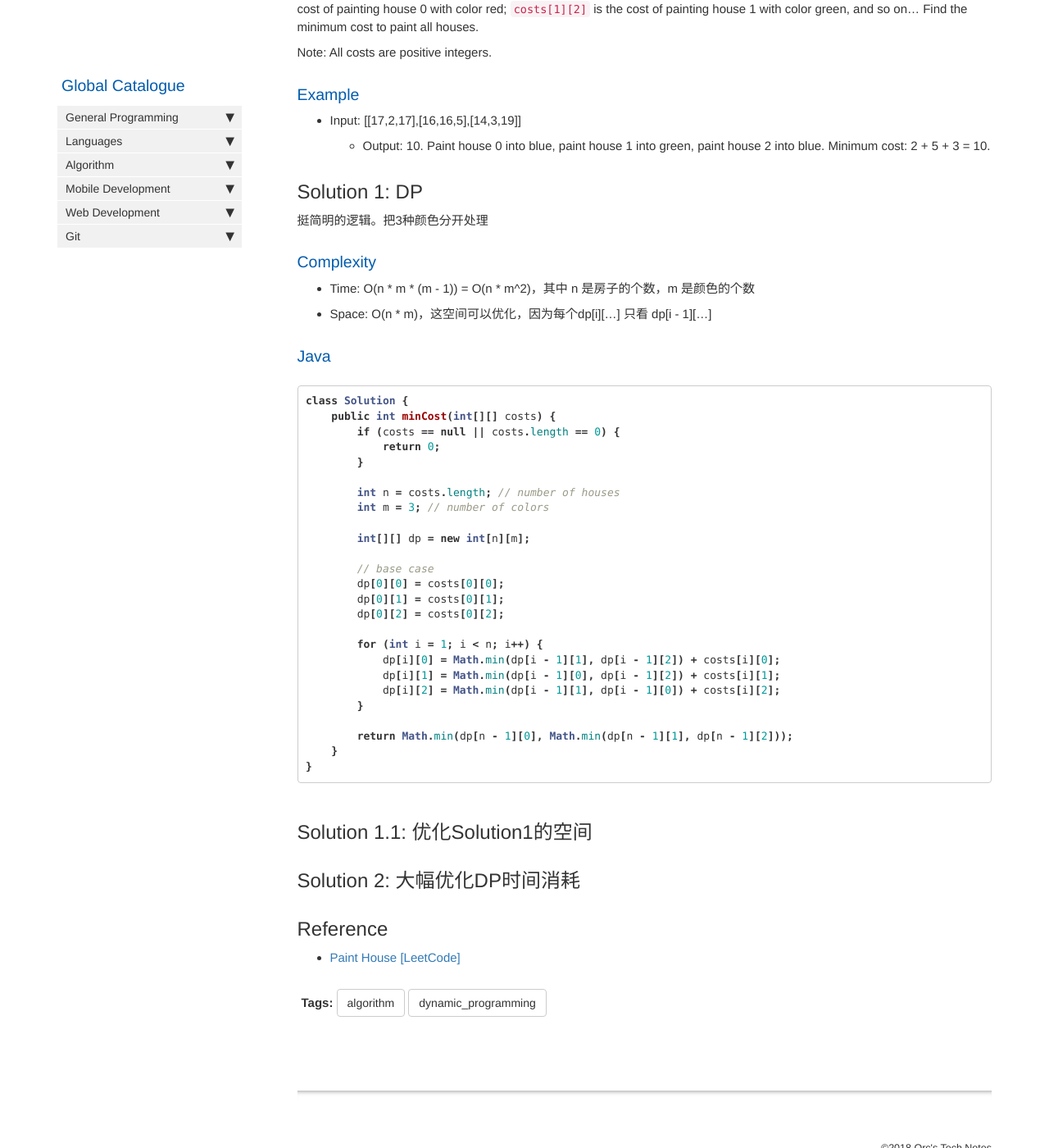
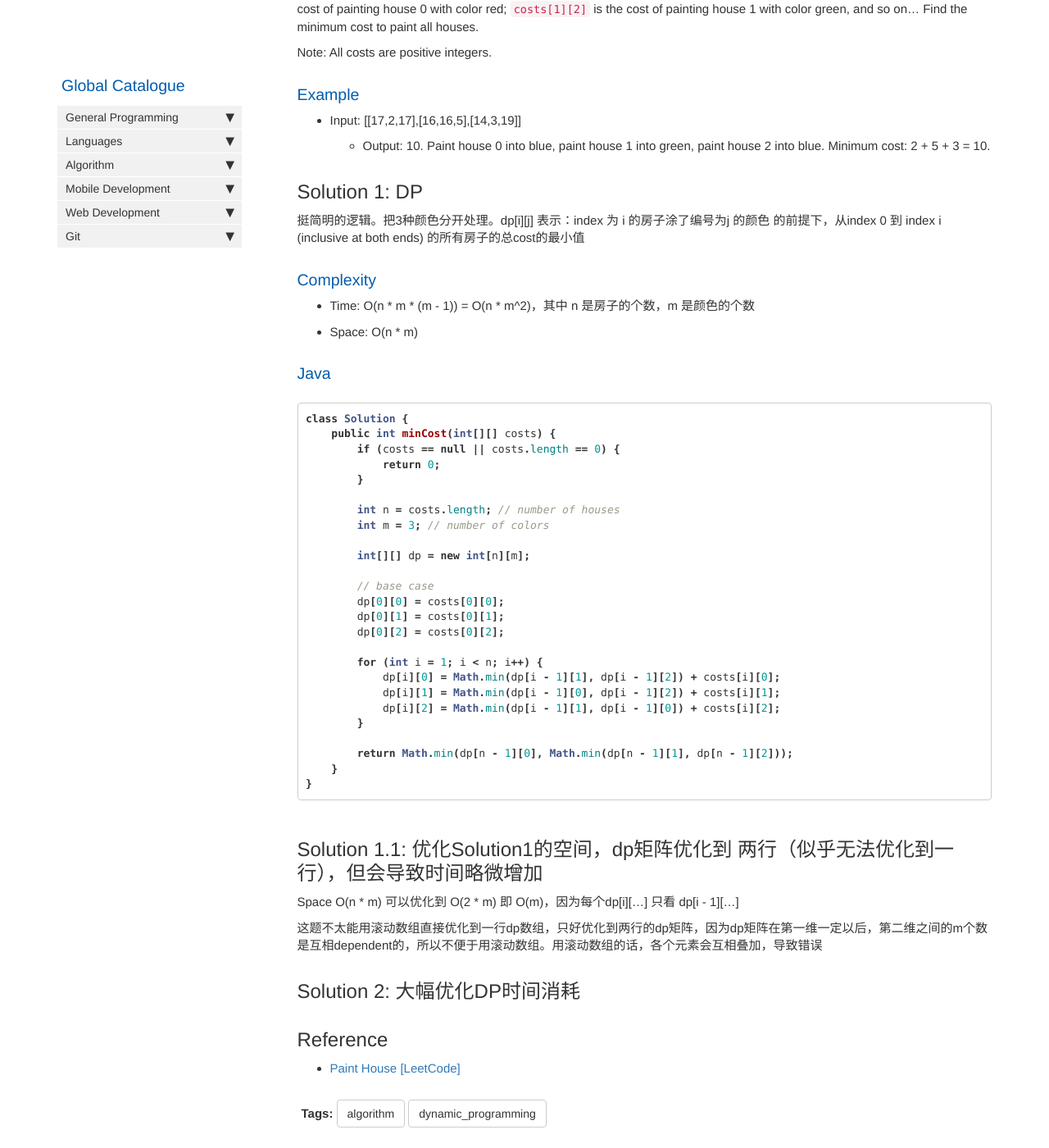
Before and after one commit to HungryOrc/hungryorc.github.io, a Jekyll site: the page built from pages/algorithm/algorithm_paint_house.md, in a window 1280 px wide and 1400 px high, scrolled down 339 px. Shown: the whole window at 82% size. Built offline with Jekyll 4.4.1, drawn with Linux system fonts in a browser that asks for light colours; nearby versions of some CDN libraries; comment, search, counter and statistics services are not loaded.

Commit message:
Update algorithm_paint_house.md

````diff
--- a/pages/algorithm/algorithm_paint_house.md
+++ b/pages/algorithm/algorithm_paint_house.md
@@ -21,11 +21,11 @@
   * Output: 10. Paint house 0 into blue, paint house 1 into green, paint house 2 into blue. Minimum cost: 2 + 5 + 3 = 10.
 
 ## Solution 1: DP
-挺简明的逻辑。把3种颜色分开处理
+挺简明的逻辑。把3种颜色分开处理。dp[i][j] 表示：index 为 i 的房子涂了编号为j 的颜色 的前提下，从index 0 到 index i (inclusive at both ends) 的所有房子的总cost的最小值
 
 ### Complexity
 * Time: O(n * m * (m - 1)) = O(n * m^2)，其中 n 是房子的个数，m 是颜色的个数
-* Space: O(n * m)，这空间可以优化，因为每个dp[i][...] 只看 dp[i - 1][...]
+* Space: O(n * m)
 
 ### Java
 ```java
@@ -56,9 +56,10 @@
 }
 ```
 
-## Solution 1.1: 优化Solution1的空间
+## Solution 1.1: 优化Solution1的空间，dp矩阵优化到 两行（似乎无法优化到一行），但会导致时间略微增加
+Space O(n * m) 可以优化到 O(2 * m) 即 O(m)，因为每个dp[i][...] 只看 dp[i - 1][...]
 
-
+这题不太能用滚动数组直接优化到一行dp数组，只好优化到两行的dp矩阵，因为dp矩阵在第一维一定以后，第二维之间的m个数是互相dependent的，所以不便于用滚动数组。用滚动数组的话，各个元素会互相叠加，导致错误
 
 ## Solution 2: 大幅优化DP时间消耗
 
````
